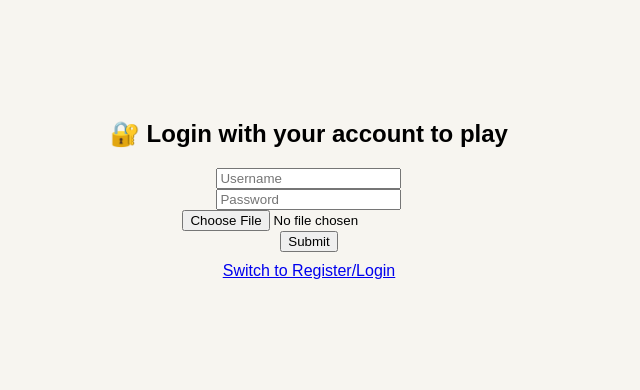
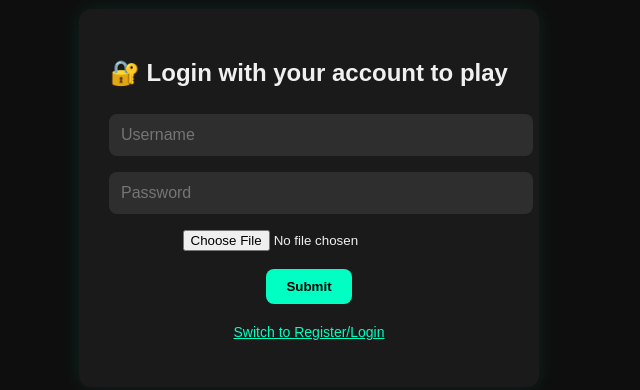
Before and after one commit to easychatroom/2048, a plain HTML site: page index.html in a window 1280 px wide. Shown: the part 202-592 px from the top of the page, without its empty margins (331-971 px from the left). Drawn offline with Linux system fonts and the light colour scheme.

Commit message:
Add files via upload

```diff
--- a/style.css
+++ b/style.css
@@ -1,20 +1,79 @@
+/* General Reset */
 body {
   font-family: Arial, sans-serif;
   margin: 0;
   padding: 0;
-  background: #f7f5f0;
+  background: #0e0e0e;
   display: flex;
   justify-content: center;
   align-items: center;
   height: 100vh;
+  color: #f0f0f0;
 }
 
 .screen {
   text-align: center;
+  max-width: 400px;
+  width: 90%;
+  padding: 30px;
+  background: #1a1a1a;
+  border-radius: 12px;
+  box-shadow: 0 0 20px rgba(0, 255, 195, 0.1);
 }
 
 .hidden {
   display: none;
+}
+
+/* Auth Inputs */
+input[type="text"],
+input[type="password"] {
+  width: 100%;
+  padding: 12px;
+  margin: 8px 0;
+  border: none;
+  border-radius: 8px;
+  font-size: 16px;
+  background: #2e2e2e;
+  color: #fff;
+}
+
+input[type="file"] {
+  margin: 8px 0;
+}
+
+button {
+  padding: 10px 20px;
+  background: #00ffc3;
+  border: none;
+  border-radius: 8px;
+  color: #000;
+  font-weight: bold;
+  cursor: pointer;
+  margin-top: 10px;
+}
+
+button:hover {
+  background: #00c2a8;
+}
+
+/* Avatar */
+#avatarPreview {
+  width: 60px;
+  height: 60px;
+  border-radius: 50%;
+  object-fit: cover;
+  margin-top: 10px;
+  display: none;
+}
+
+/* Auth link */
+a {
+  color: #00ffc3;
+  cursor: pointer;
+  font-size: 14px;
+  display: inline-block;
+  margin-top: 10px;
 }
 
 /* Game Container */
@@ -24,8 +83,14 @@ body {
 
 h1 {
   font-size: 48px;
-  color: #776e65;
+  color: #f0f0f0;
   margin: 20px 0;
+}
+
+#playerName {
+  font-size: 18px;
+  margin-bottom: 15px;
+  color: #00ffc3;
 }
 
 .game-board {
@@ -71,6 +136,7 @@ h1 {
   cursor: pointer;
   border-radius: 5px;
 }
+
 .restart-btn:hover {
   background: #a68d7c;
 }
```
